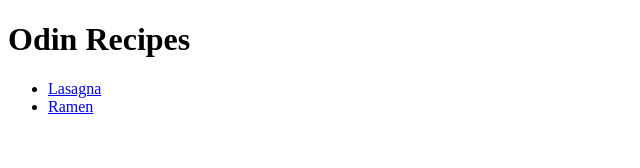
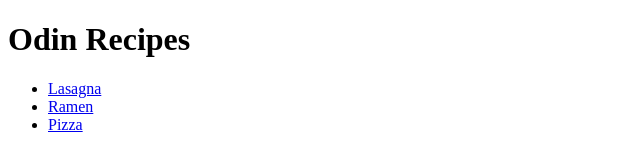
Before and after one commit to nrintin32/odin-recipies, a plain HTML site: page index.html in a window 1280 px wide. Shown: the full height of the page, 0-640 px from the left. Drawn offline with Linux system fonts and the light colour scheme.

Commit message:
Add pizza recipe href link  to unordered list

```diff
--- a/index.html
+++ b/index.html
@@ -10,6 +10,7 @@
         <ul>
             <li><a href="recipes/lasagna.html">Lasagna</a></li>
             <li><a href="recipes/ramen.html">Ramen</a></li>
+            <li><a href="recipes/pizza.html">Pizza</a></li>
         </ul>
     </body>
 </html>
```
